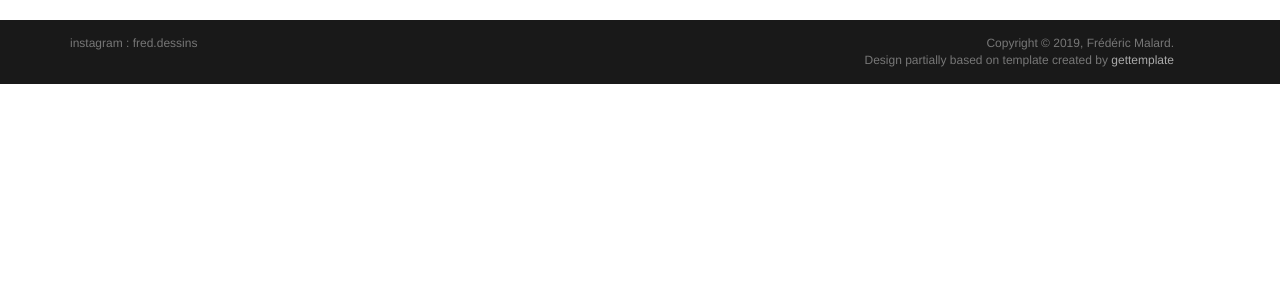
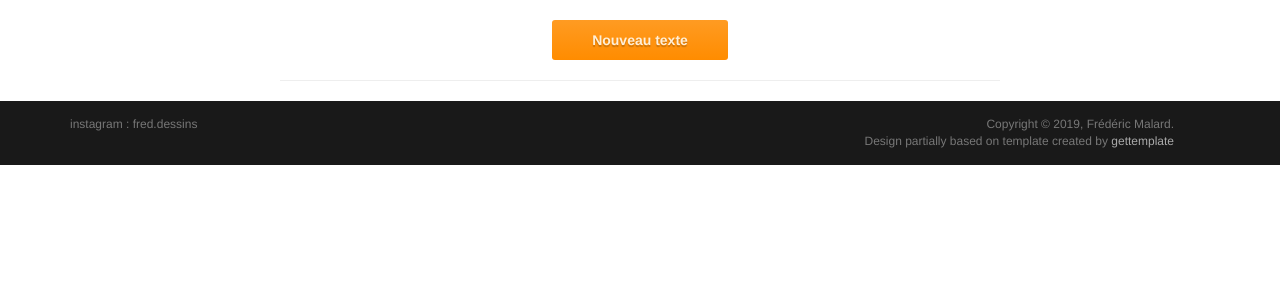
Before and after one commit to frederic-malard/blog, a Symfony app: template templates/textes/index.html.twig in a window 1280 px wide. Shown: the part 100-400 px from the top of the page. Run offline with Twig, Linux system fonts and the light colour scheme; the template is opened without the code that fills it, so the values that code supplies are empty; some libraries are stand-ins or nearby versions.

Commit message:
formulaire d'ajout de textes créé

```diff
--- a/public/css/perso.css
+++ b/public/css/perso.css
@@ -150,3 +150,12 @@ a table
     margin-bottom : 2em;
     margin-top : 2em;
 }
+.col11Forcing
+{
+    width : 90% !important;
+}
+.col1Forcing
+{
+    width : 10% !important;
+    max-width : 10% !important;
+}
--- a/src/Controller/TextesController.php
+++ b/src/Controller/TextesController.php
@@ -37,13 +37,14 @@ class TextesController extends AbstractController
         $texte = new Texte();
 
         $form = $this->createForm(TexteType::class, $texte);
-
         $form->handleRequest($request);
 
         if ($form->isSubmitted() && $form->isValid())
         {
             $manager->persist($texte);
             $manager->flush();
+
+            $this->addFlash('success', "Le texte a bien été posté");
 
             return $this->redirectToRoute("textes_show", ['slug' => $texte->getSlug()]);
         }
--- a/src/Form/DrawingType.php
+++ b/src/Form/DrawingType.php
@@ -40,7 +40,7 @@ class DrawingType extends AbstractType
             ->add('url', TextType::class, [
                 'label' => 'url',
                 'attr' => [
-                    'placeholder' => "/dessins/[...].jpg"
+                    'value' => "/dessins/REMPLACER.jpg"
                 ]
             ])
             ->add('nom', TextType::class, $this->configuration('nom', "nom du dessin"))
--- a/src/Form/TexteType.php
+++ b/src/Form/TexteType.php
@@ -31,7 +31,7 @@ class TexteType extends AbstractType
             ->add('image', TextType::class, [
                 'label' => 'image',
                 'attr' => [
-                    'value' => "/imagesTextes/"
+                    'value' => "/imagesTextes/REMPLACER.jpg"
                 ]
             ])
             ->add('resume', TextareaType::class, $this->configuration("résumé", "résumé du texte"))
@@ -52,7 +52,7 @@ class TexteType extends AbstractType
             ->add('save', SubmitType::class, [
                 'label' => "Publier le texte",
                 'attr' => [
-                    'class' => 'btn btn-primary mt-4'
+                    'class' => 'btn btn-primary mt-4 boutonForm'
                 ]
             ])
         ;
--- a/templates/drawings/new.html.twig
+++ b/templates/drawings/new.html.twig
@@ -21,13 +21,15 @@
 {% endblock %}
 
 {% block _drawing_categorie_widget %}
-    <p>
+    <hr class="my-4">
+    <h3 class="text-center">
         Ajoutez des catégories pour ce dessin
-    </p>
+    </h3>
     {{ form_widget(form) }}
     <div type="button" id="add-category" class="btn btn-primary boutonForm">
         Ajouter une catégorie
     </div>
+    <hr class="my-4">
 {% endblock %}
 
 {% block _drawing_categorie_entry_row %}
--- a/templates/textes/index.html.twig
+++ b/templates/textes/index.html.twig
@@ -55,10 +55,12 @@
     {% include "partials/pagination.html.twig" with {"route" : "textes"} %}
 
     <p class="text-center mt-4">
-        {#<a href="{{ path('textes_create') }}" class="btn btn-primary">
+        <a href="{{ path('textes_create') }}" class="btn btn-primary">
             Nouveau texte
-        </a>#}
+        </a>
     </p>
+
+    <hr class="my-4">
 
 </div>
 
--- a/templates/textes/new.html.twig
+++ b/templates/textes/new.html.twig
@@ -1,5 +1,3 @@
-{#
-
 {% extends 'base.html.twig' %}
 
 {% block title %}nouveau texte{% endblock %}
@@ -13,5 +11,3 @@
 {{ form(form) }}
 
 {% endblock %}
-
-#}
```
